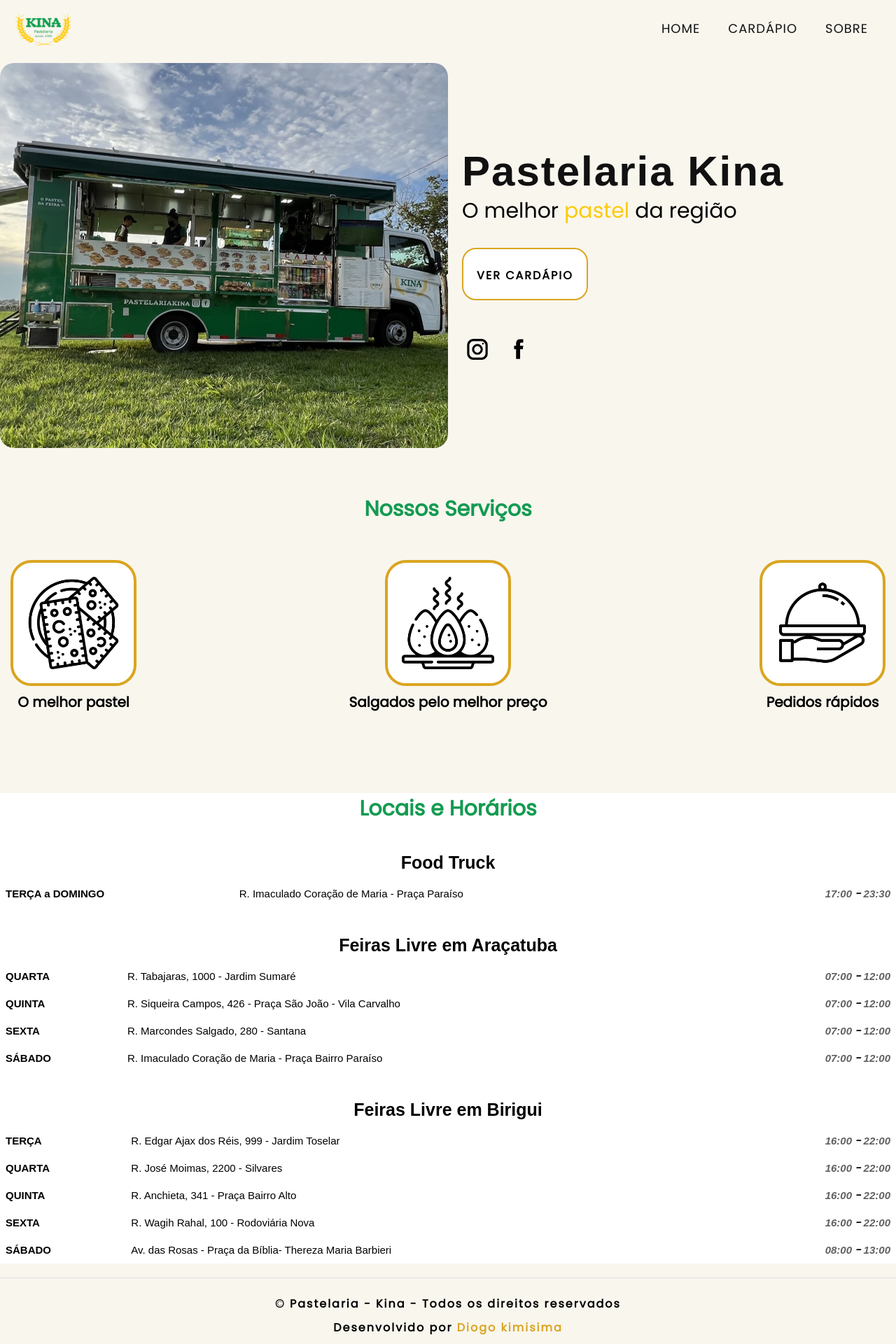
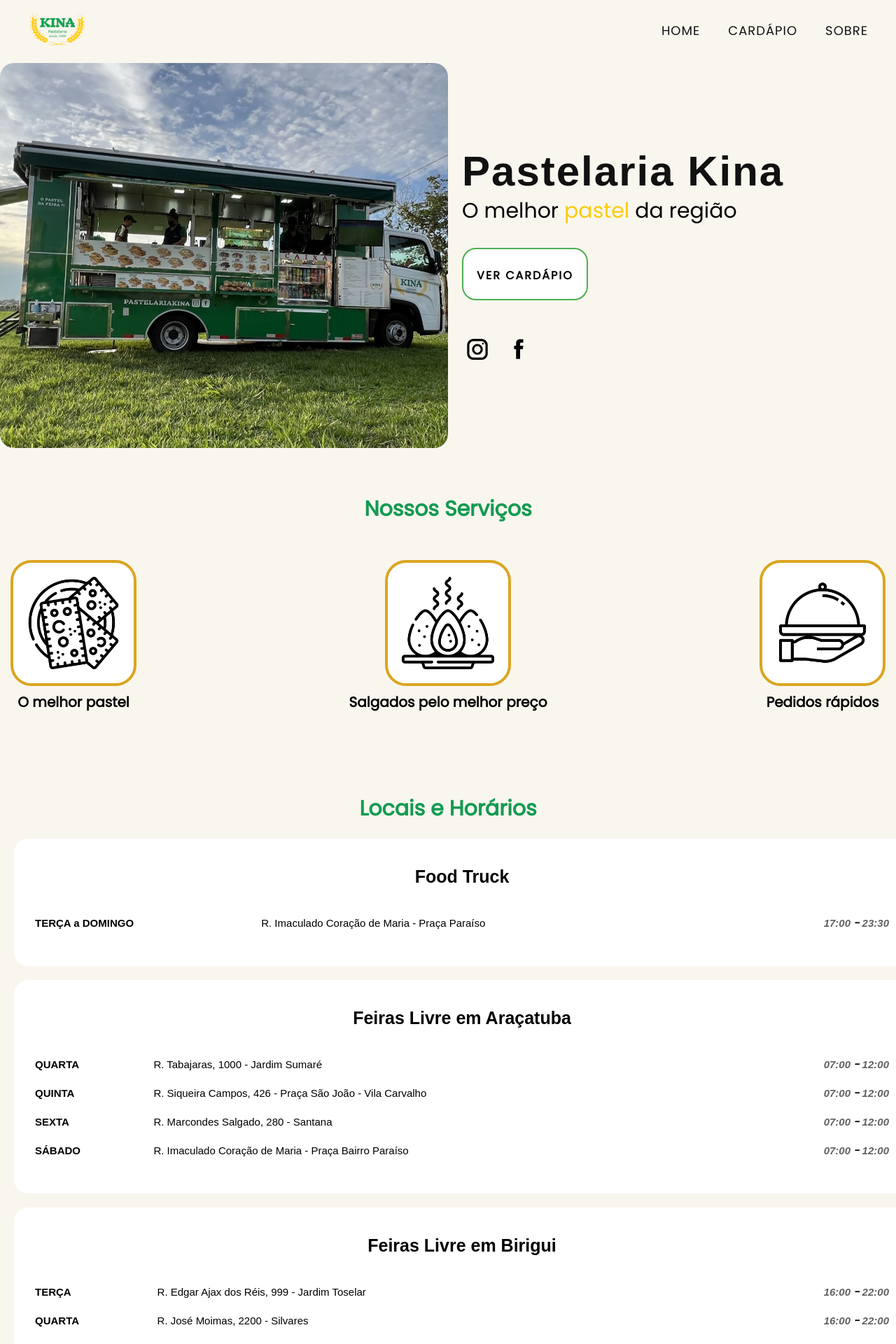
Before and after one commit to diogokimisima/Pastelaria-Kina, a React (Create React App) app: page / in a window 1280 px wide. Shown: the top 1920 px of the page at 70% size. Built offline with nearby package versions, Linux system fonts and the light colour scheme.

Commit message:
arrumando bugs de reponsabilidade da tela

```diff
--- a/src/Componentes/Banner/index.jsx
+++ b/src/Componentes/Banner/index.jsx
@@ -14,8 +14,8 @@ export default function Banner() {
                 <Link className="cardapio-botao" to="/Cardapio">VER CARDÁPIO</Link>
                 </div>
                 <div className="secao-icone">
-                    <a href="#insta"><img className="icone" src={iconeInsta} alt="insta" /></a>
-                    <a href="#face"><img className="icone" src={iconeFace} alt="face" /></a>
+                    <a href="https://www.instagram.com/pastelariakina" target="blank"><img className="icone" src={iconeInsta} alt="insta" /></a>
+                    <a href="https://www.facebook.com/pastelariakina" target="blank"><img className="icone" src={iconeFace} alt="face" /></a>
                 </div>
 
             </div>
--- a/src/Componentes/Banner/style.css
+++ b/src/Componentes/Banner/style.css
@@ -60,7 +60,7 @@
     font-weight: bold;
     margin:30px 0;
     background-color: white;
-    border: solid 2px goldenrod;
+    border: solid 2px #4CAF50;
 
 }
 
--- a/src/Componentes/Categoria/style.css
+++ b/src/Componentes/Categoria/style.css
@@ -39,11 +39,14 @@
 
 .container-botoes button:hover {
     background-color: goldenrod;
+
 }
 
 .acenderBtn {
     background-color: goldenrod;
   }
+
+
 
   @media (max-width: 1324px){
 
--- a/src/Componentes/Horarios/index.jsx
+++ b/src/Componentes/Horarios/index.jsx
@@ -1,10 +1,11 @@
 import './style.css';
 
-export default function Horarios(){
-    return (
-        <section className='secao-tabela limitar-secao' id='horarios'>
-            <h2>Locais e Horários</h2>
-        <table className='table1'>
+export default function Horarios() {
+  return (
+    <main className='secao-tabela limitar-secao'>
+      <h2>Locais e Horários</h2>
+      <section className='table1'>
+        <table>
           <caption>Food Truck</caption>
           <tr>
             <td className='dia-da-semana'>TERÇA a DOMINGO</td>
@@ -12,8 +13,10 @@ export default function Horarios(){
             <td className='horarios'>17:00 <span>-</span> 23:30</td>
           </tr>
         </table>
+      </section>
 
-        <table className='table2'>
+      <section className='table2'>
+        <table>
           <caption>Feiras Livre em Araçatuba</caption>
           <tr>
             <td className='dia-da-semana'>QUARTA</td>
@@ -36,8 +39,10 @@ export default function Horarios(){
             <td className='horarios'>07:00 <span>-</span> 12:00</td>
           </tr>
         </table>
+      </section>
 
-        <table className='table3'>
+      <section className='table3'>
+        <table >
           <caption>Feiras Livre em Birigui</caption>
           <tr>
             <td className='dia-da-semana'>TERÇA</td>
@@ -66,6 +71,8 @@ export default function Horarios(){
           </tr>
         </table>
       </section>
-    )
+
+    </main>
+  )
 
 }
--- a/src/Componentes/Horarios/style.css
+++ b/src/Componentes/Horarios/style.css
@@ -1,6 +1,5 @@
-  .secao-tabela {
-    background-color: white;
-  }
+
+
 
   .secao-tabela h2  {
     color: #139b51;
@@ -11,16 +10,23 @@
 
 
   table {
-    border-collapse: collapse;
     width: 100%;
-    margin: 20px 0;
-    border-radius: 4px;
-    box-sizing: border-box;
+    padding: 20px 0;
     background-color: white;
-
   }
 
 
+  .table1,
+  .table2,
+  .table3 {
+    box-sizing: border-box;
+    width: 100%;
+    height: 100%;
+    background-color: white;
+    border-radius: 20px;
+    padding: 20px;
+    margin: 20px;
+  }
 
   th,
   td {
--- a/src/Componentes/Rodape/style.css
+++ b/src/Componentes/Rodape/style.css
@@ -1,6 +1,6 @@
 footer{
     position: relative;
-    padding: 20px 0;
+    padding: 20px;
     line-height: 34px;
     background-color: #f9f6ee;
     color: white;
@@ -9,7 +9,8 @@ footer{
     font-weight: 600;
     letter-spacing: 2px;
     border-top: 1px solid gainsboro;
-    padding-top: 20px;
+
+
 
 }
 
--- a/src/Componentes/Topo/index.jsx
+++ b/src/Componentes/Topo/index.jsx
@@ -11,7 +11,7 @@ export default function Topo() {
     return (
         <header>
             <div className='limitar-secao navbar'>
-                <img src={Logo} alt="logo" />
+            <Link className="link-topo" to="/"><img src={Logo} alt="logo" /></Link>
                 <nav>
                     <div className="mobile-menu" onClick={navList}>
                         <div className='line1'></div>
--- a/src/Componentes/Topo/style.css
+++ b/src/Componentes/Topo/style.css
@@ -16,15 +16,7 @@ header div {
     display: flex;
     justify-content: space-between;
     align-items: center;
-
 }
-
-
-.navbar {
-    width: 100%;
-    margin: 0 auto;
-  }
-
 
 .link-topo {
     text-decoration: none;
--- a/src/Pages/Cardapio/index.jsx
+++ b/src/Pages/Cardapio/index.jsx
@@ -47,9 +47,10 @@ const Cardapio = () => {
           </div>
 
         </section>
-      </main>
+
       <ScrollToTopButton />
       <Rodape />
+      </main>
     </div>
   );
 };
--- a/src/Pages/Sobre/style.css
+++ b/src/Pages/Sobre/style.css
@@ -8,6 +8,10 @@ h1 {
 
 .background {
     background-color: #f9f6ee;
+}
+
+.container-cards {
+    margin-bottom: 20px;
 }
 
 .secao-card {
```
Also changed, not shown: src/Componentes/Cards/style.css (+5 -4 lines), src/img/heineken.png.
